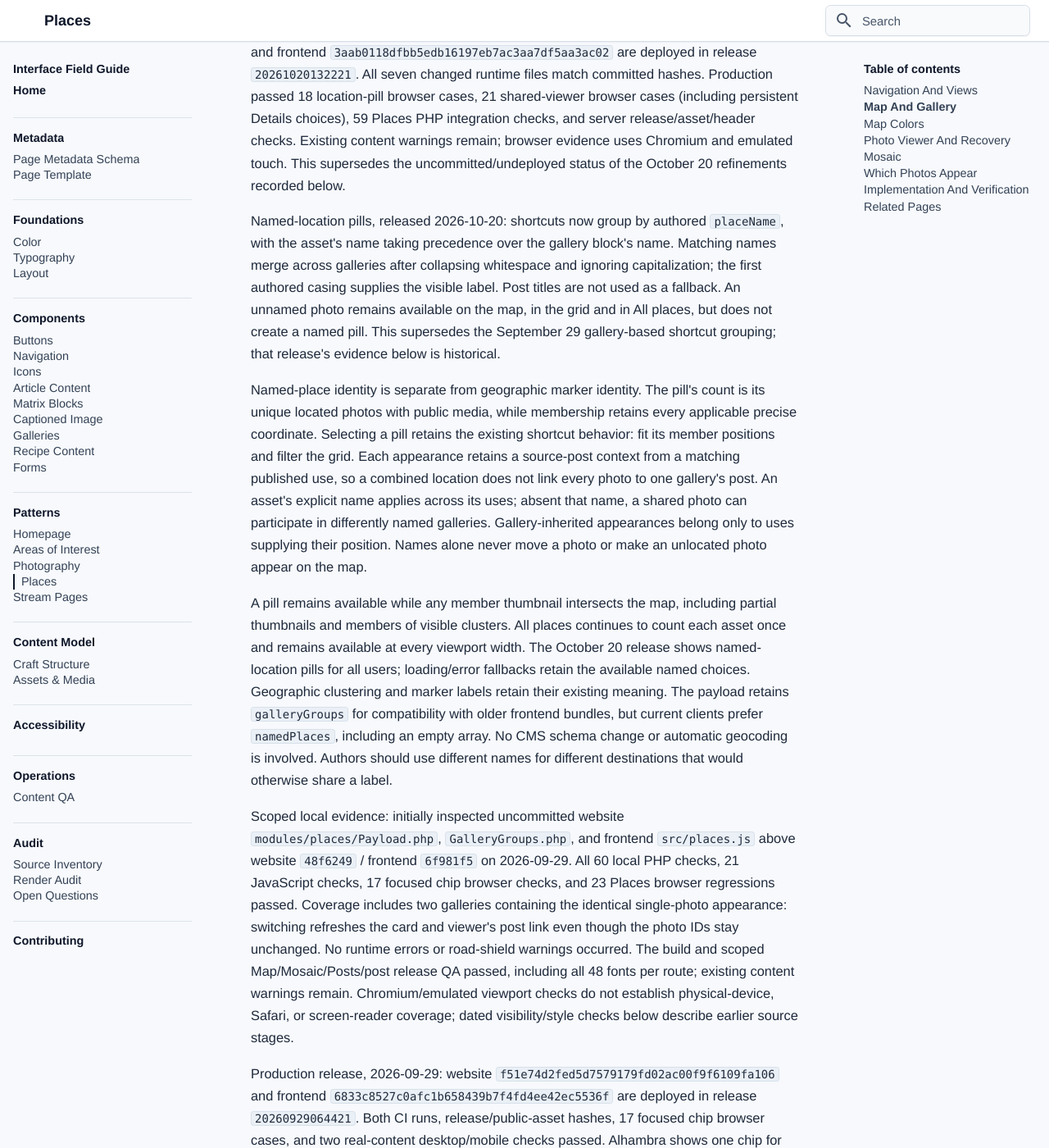
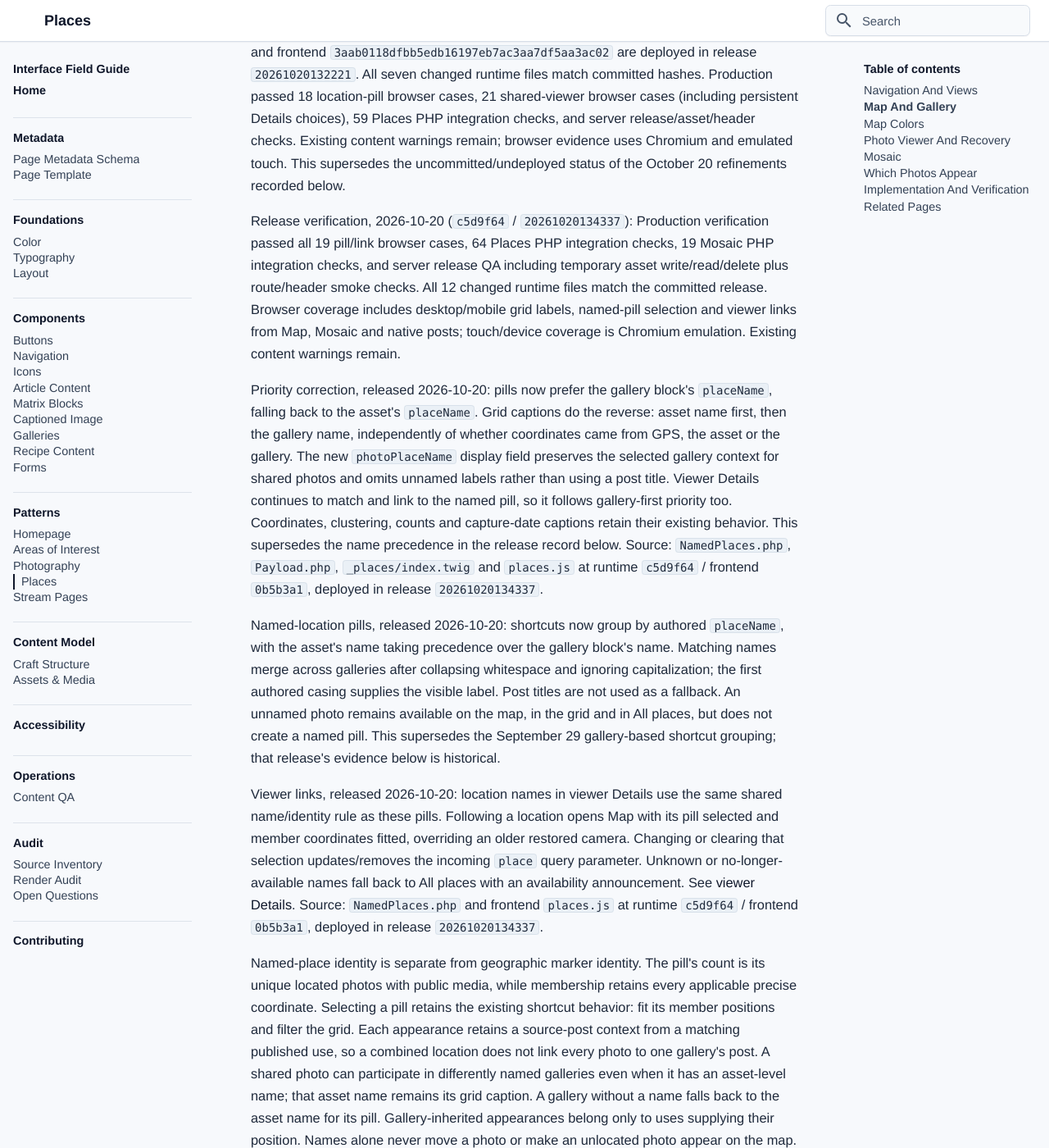
Before and after one commit to bentilden/Design-System, an MkDocs documentation site: the page built from docs/patterns/places.md, in a window 1280 px wide and 1400 px high, scrolled down 4824 px. Shown: the whole window at 82% size. Built offline with MkDocs 1.6.1 and Material for MkDocs 9.7.7, drawn with Linux system fonts in a browser that asks for light colours; some web fonts are replaced.

Commit message:
Document location naming priorities and viewer map links

```diff
--- a/docs/patterns/places.md
+++ b/docs/patterns/places.md
@@ -91,9 +91,15 @@ Posts includes unlocated content and is independent of the map viewport. Alpine
 
 Production release, 2026-10-20: runtime `f28f89b574fa39b76de3f7a2f72c7668c111c409` and frontend `3aab0118dfbb5edb16197eb7ac3aa7df5aa3ac02` are deployed in release `20261020132221`. All seven changed runtime files match committed hashes. Production passed 18 location-pill browser cases, 21 shared-viewer browser cases (including persistent Details choices), 59 Places PHP integration checks, and server release/asset/header checks. Existing content warnings remain; browser evidence uses Chromium and emulated touch. This supersedes the uncommitted/undeployed status of the October 20 refinements recorded below.
 
+Release verification, 2026-10-20 (`c5d9f64` / `20261020134337`): Production verification passed all 19 pill/link browser cases, 64 Places PHP integration checks, 19 Mosaic PHP integration checks, and server release QA including temporary asset write/read/delete plus route/header smoke checks. All 12 changed runtime files match the committed release. Browser coverage includes desktop/mobile grid labels, named-pill selection and viewer links from Map, Mosaic and native posts; touch/device coverage is Chromium emulation. Existing content warnings remain.
+
+Priority correction, released 2026-10-20: pills now prefer the gallery block's `placeName`, falling back to the asset's `placeName`. Grid captions do the reverse: asset name first, then the gallery name, independently of whether coordinates came from GPS, the asset or the gallery. The new `photoPlaceName` display field preserves the selected gallery context for shared photos and omits unnamed labels rather than using a post title. Viewer Details continues to match and link to the named pill, so it follows gallery-first priority too. Coordinates, clustering, counts and capture-date captions retain their existing behavior. This supersedes the name precedence in the release record below. Source: `NamedPlaces.php`, `Payload.php`, `_places/index.twig` and `places.js` at runtime `c5d9f64` / frontend `0b5b3a1`, deployed in release `20261020134337`.
+
 Named-location pills, released 2026-10-20: shortcuts now group by authored `placeName`, with the asset's name taking precedence over the gallery block's name. Matching names merge across galleries after collapsing whitespace and ignoring capitalization; the first authored casing supplies the visible label. Post titles are not used as a fallback. An unnamed photo remains available on the map, in the grid and in All places, but does not create a named pill. This supersedes the September 29 gallery-based shortcut grouping; that release's evidence below is historical.
 
-Named-place identity is separate from geographic marker identity. The pill's count is its unique located photos with public media, while membership retains every applicable precise coordinate. Selecting a pill retains the existing shortcut behavior: fit its member positions and filter the grid. Each appearance retains a source-post context from a matching published use, so a combined location does not link every photo to one gallery's post. An asset's explicit name applies across its uses; absent that name, a shared photo can participate in differently named galleries. Gallery-inherited appearances belong only to uses supplying their position. Names alone never move a photo or make an unlocated photo appear on the map.
+Viewer links, released 2026-10-20: location names in viewer Details use the same shared name/identity rule as these pills. Following a location opens Map with its pill selected and member coordinates fitted, overriding an older restored camera. Changing or clearing that selection updates/removes the incoming `place` query parameter. Unknown or no-longer-available names fall back to All places with an availability announcement. See [viewer Details](../components/galleries.md#photo-info-caption-strip). Source: `NamedPlaces.php` and frontend `places.js` at runtime `c5d9f64` / frontend `0b5b3a1`, deployed in release `20261020134337`.
+
+Named-place identity is separate from geographic marker identity. The pill's count is its unique located photos with public media, while membership retains every applicable precise coordinate. Selecting a pill retains the existing shortcut behavior: fit its member positions and filter the grid. Each appearance retains a source-post context from a matching published use, so a combined location does not link every photo to one gallery's post. A shared photo can participate in differently named galleries even when it has an asset-level name; that asset name remains its grid caption. A gallery without a name falls back to the asset name for its pill. Gallery-inherited appearances belong only to uses supplying their position. Names alone never move a photo or make an unlocated photo appear on the map.
 
 A pill remains available while any member thumbnail intersects the map, including partial thumbnails and members of visible clusters. All places continues to count each asset once and remains available at every viewport width. The October 20 release shows named-location pills for all users; loading/error fallbacks retain the available named choices. Geographic clustering and marker labels retain their existing meaning. The payload retains `galleryGroups` for compatibility with older frontend bundles, but current clients prefer `namedPlaces`, including an empty array. No CMS schema change or automatic geocoding is involved. Authors should use different names for different destinations that would otherwise share a label.
 
```
Also changed, not shown: docs/components/galleries.md (+4 -0 lines).
